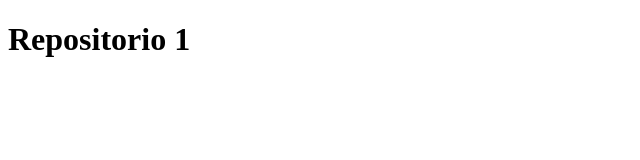
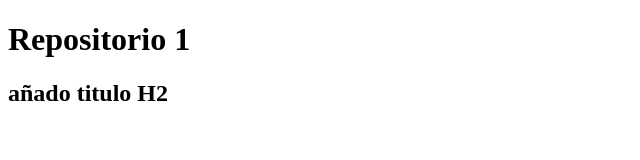
Before and after one commit to SocialDinamizador/repositorio1, a plain HTML site: page index.html in a window 1280 px wide. Shown: the whole page, without its empty margins (0-640 px from the left). Drawn offline with Linux system fonts and the light colour scheme.

Commit message:
cambios en index.html añado H2

```diff
--- a/index.html
+++ b/index.html
@@ -10,6 +10,7 @@
 <body>
     <div>
         <h1>Repositorio 1</h1>
+        <h2>añado titulo H2</h2>
     </div>
 
 </body>
```
